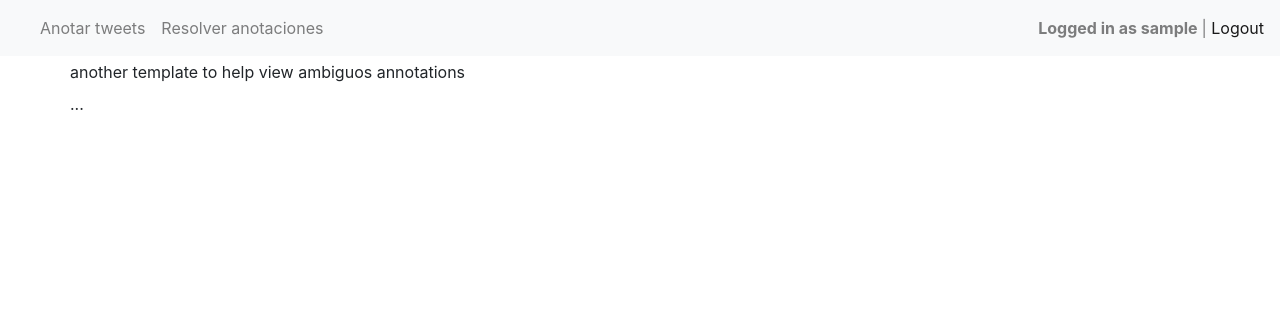
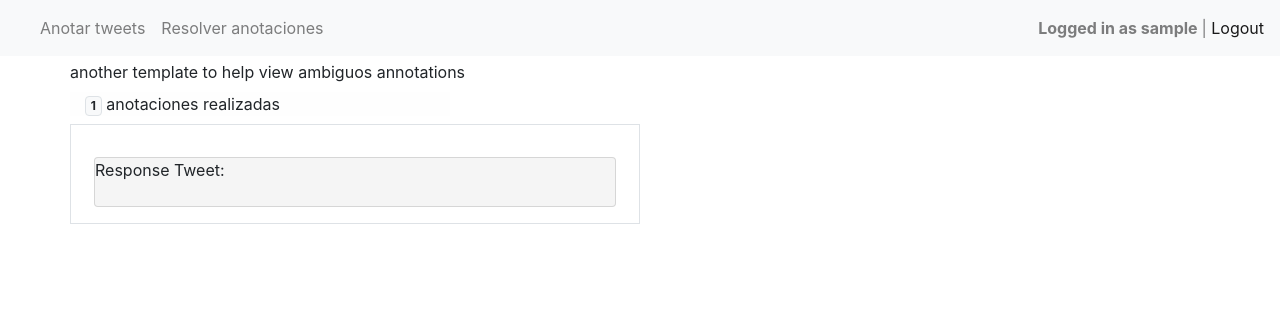
Before and after one commit to Angeluz-07/Tweets-Analysis-CMU-ESPOL, a Django app: page /resolve-tweet-annotations in a window 1280 px wide. Shown: the top 316 px of the page. Run offline with Django 3.2, Linux system fonts and the light colour scheme; a user stored in the database is signed in; tables that the repository leaves empty hold one stand-in row (values such as "Sample post"); data that the repository does not hold is empty; some libraries are stand-ins or nearby versions.

Commit message:
feat: #18 add form to anotate specific tweet

```diff
--- a/web_app/analisis/templates/analisis/resolve_tweet_annotations.html
+++ b/web_app/analisis/templates/analisis/resolve_tweet_annotations.html
@@ -7,9 +7,21 @@
      another template to help view ambiguos annotations
 	</div>
 
+	<div class="row py-1">
+		{% include "analisis/sub/annotation_count.html" %}
+	</div>
+
 	<!-- Categorization Layout -->
 	<div class="row py-1">
-    ...
+		{% include "analisis/sub/annotation_tweets.html" %}
+		{% include "analisis/sub/annotation_form.html" %}
 	</div>
 	<!-- End Categorization Layout -->
 {% endblock %}
+
+
+{% block bottom_assets %}
+<!-- Open internal javascript -->
+<script src="{% static "analisis/main.js" %}"></script>
+
+{% endblock %}
--- a/web_app/analisis/views.py
+++ b/web_app/analisis/views.py
@@ -151,8 +151,37 @@ def annotate(request):
     return render(request, 'analisis/annotate.html', context = context)
 
 
+def get_ambigous_tweet_relations():
+    from .models import TweetRelation
+
+    tr_ids = [ 1, 2 ,3 ,4]
+
+    trs = TweetRelation.objects \
+    .filter(id__in=tr_ids) \
+    .all()
+
+    return trs
+
 @staff_member_required(login_url='login')
 @login_required(login_url='login')
 def resolve_tweet_annotations(request):
-    context = {}
+    values = get_ambigous_tweet_relations()
+    from pprint import pprint
+    pprint(values)
+
+    user_id = request.user.id
+    tweet_relation = values[0]
+    if request.method == 'POST':
+        #create_annotation(request.POST)
+        return redirect('annotate')
+
+    context = {
+        'tweet_relation_id' : tweet_relation.id,
+        'tweet_target_id' : tweet_relation.tweet_target.id,
+        'tweet_target_text' : tweet_relation.tweet_target.text,
+        'tweet_response_id' : tweet_relation.tweet_response.id,
+        'tweet_response_text' : tweet_relation.tweet_response.text,
+        'hide_target_tweet' : hide_target_tweet(tweet_relation),
+        'annotation_count' : get_annotation_count(user_id),
+    }
     return render(request, 'analisis/resolve_tweet_annotations.html', context = context)
```
